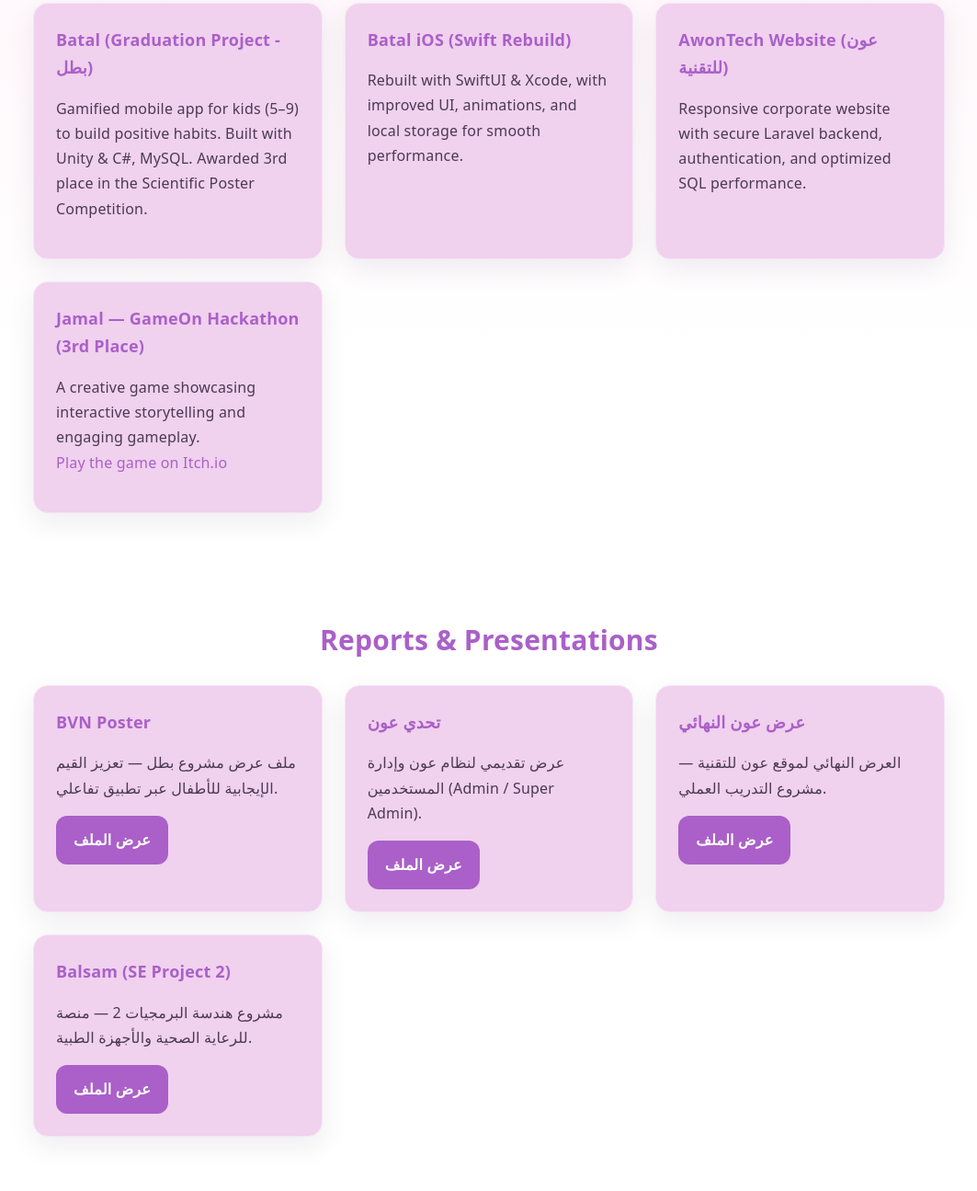
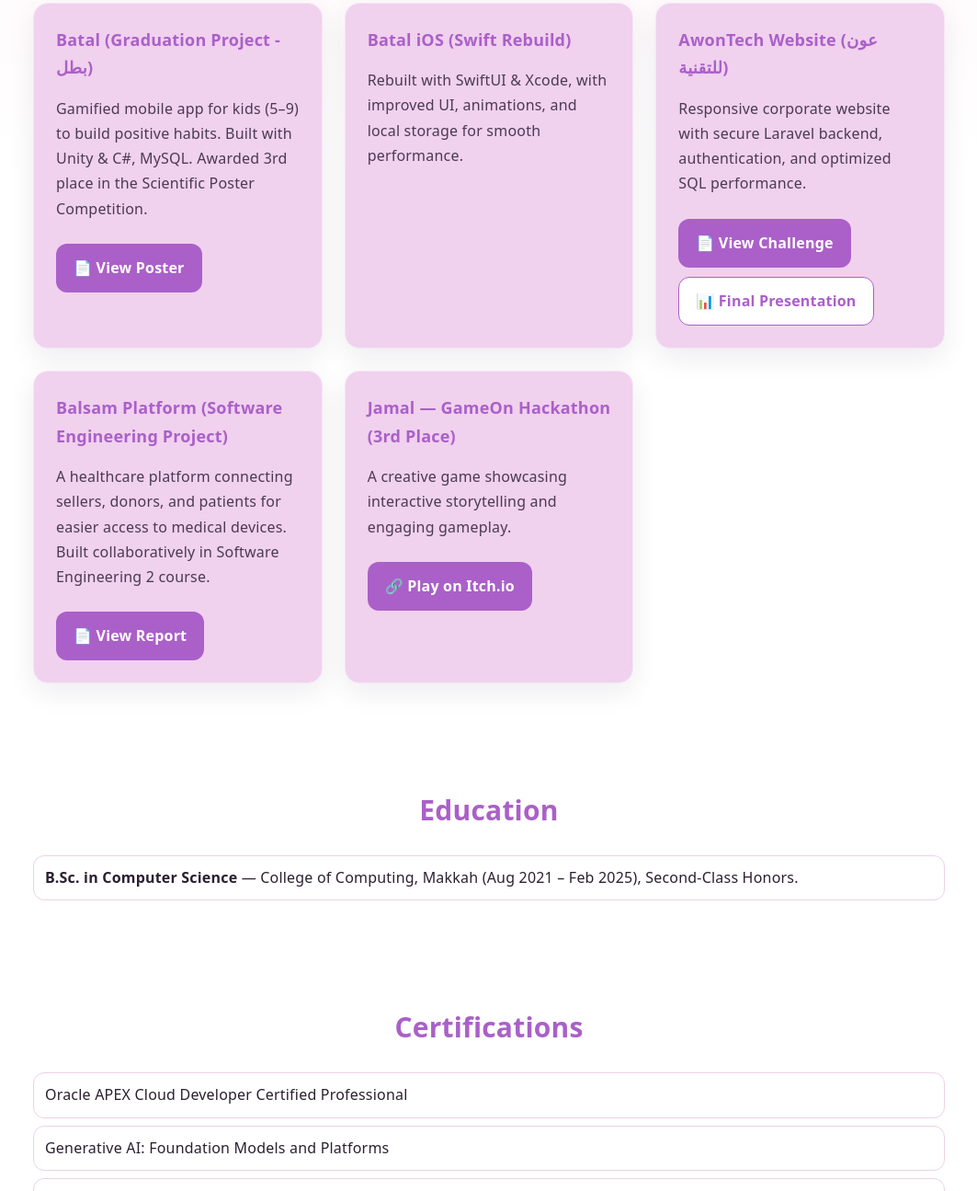
Before and after one commit to ShaimaDev/shaima-portfolio, a plain HTML site: page index.html in a window 1280 px wide. Shown: the part 1283-2578 px from the top of the page at 92% size, without its empty margins (108-1171 px from the left). Drawn offline with Linux system fonts and the light colour scheme.

Commit message:
Update index.html

```diff
--- a/index.html
+++ b/index.html
@@ -66,12 +66,12 @@
     .actions{ margin-top: var(--space-3); display:flex; gap:12px; justify-content:center; flex-wrap: wrap; }
     .btn{
       display:inline-block; padding: 12px 18px; border-radius: 12px; border: 1px solid transparent;
-      font-weight:600; letter-spacing:.2px;
+      font-weight:600; letter-spacing:.2px; transition: all .2s ease-in-out;
     }
     .btn.primary{ background: var(--c-main); color: #fff; }
-    .btn.primary:hover{ background: color-mix(in srgb, var(--c-main) 85%, black); text-decoration:none; }
+    .btn.primary:hover{ background: color-mix(in srgb, var(--c-main) 85%, black); transform: scale(1.03); text-decoration:none; }
     .btn.ghost{ border-color: var(--c-main); color: var(--c-main); background: #fff; }
-    .btn.ghost:hover{ background: color-mix(in srgb, var(--c-3) 55%, white); text-decoration:none; }
+    .btn.ghost:hover{ background: color-mix(in srgb, var(--c-3) 55%, white); transform: scale(1.03); text-decoration:none; }
 
     .section-title{
       font-size: clamp(22px, 3vw, 30px);
@@ -89,6 +89,11 @@
       border-radius: var(--radius);
       padding: var(--space-3);
       box-shadow: var(--shadow);
+      transition: transform .25s ease, box-shadow .25s ease;
+    }
+    .card:hover{
+      transform: translateY(-4px);
+      box-shadow: 0 12px 40px rgba(42,16,51,.12);
     }
     .card h3{ margin:0 0 6px; font-size: 18px; color: var(--c-main); }
     .muted{ color: var(--c-ink-soft); }
@@ -122,7 +127,6 @@
         <a href="#about">About</a>
         <a href="#skills">Skills</a>
         <a href="#projects">Projects</a>
-        <a href="#reports">Reports</a>
         <a href="#certifications">Certifications</a>
         <a href="#contact">Contact</a>
       </nav>
@@ -172,55 +176,61 @@
       </div>
     </section>
 
+    <!-- Updated Projects Section -->
     <section id="projects">
       <h2 class="section-title">Projects & Game Development</h2>
       <div class="grid">
+
         <article class="card">
           <h3>Batal (Graduation Project - بطل)</h3>
-          <p class="muted">Gamified mobile app for kids (5–9) to build positive habits. Built with Unity & C#, MySQL. Awarded 3rd place in the Scientific Poster Competition.</p>
-        </article>
-        <article class="card">
-          <h3>Batal iOS (Swift Rebuild)</h3>
-          <p class="muted">Rebuilt with SwiftUI & Xcode, with improved UI, animations, and local storage for smooth performance.</p>
-        </article>
-        <article class="card">
-          <h3>AwonTech Website (عون للتقنية)</h3>
-          <p class="muted">Responsive corporate website with secure Laravel backend, authentication, and optimized SQL performance.</p>
-        </article>
-        <article class="card">
-          <h3>Jamal — GameOn Hackathon (3rd Place)</h3>
-          <p class="muted">A creative game showcasing interactive storytelling and engaging gameplay. <br /><a href="https://jamalteam.itch.io/jamal" target="_blank" rel="noopener">Play the game on Itch.io</a></p>
-        </article>
-      </div>
-    </section>
-
-    <!-- New Section for Reports & Presentations -->
-    <section id="reports">
-      <h2 class="section-title">Reports & Presentations</h2>
-      <div class="grid">
-        <article class="card">
-          <h3>BVN Poster</h3>
-          <p class="muted">ملف عرض مشروع بطل — تعزيز القيم الإيجابية للأطفال عبر تطبيق تفاعلي.</p>
-          <a class="btn primary" href="BVN Poster.pdf" target="_blank">عرض الملف</a>
+          <p class="muted">
+            Gamified mobile app for kids (5–9) to build positive habits. Built with Unity & C#, MySQL.
+            Awarded 3rd place in the Scientific Poster Competition.
+          </p>
+          <div class="actions" style="justify-content:flex-start;">
+            <a class="btn primary" href="BVN Poster.pdf" target="_blank">📄 View Poster</a>
+          </div>
         </article>
 
         <article class="card">
-          <h3>تحدي عون</h3>
-          <p class="muted">عرض تقديمي لنظام عون وإدارة المستخدمين (Admin / Super Admin).</p>
-          <a class="btn primary" href="تحدي عون.pdf" target="_blank">عرض الملف</a>
+          <h3>Batal iOS (Swift Rebuild)</h3>
+          <p class="muted">
+            Rebuilt with SwiftUI & Xcode, with improved UI, animations, and local storage for smooth performance.
+          </p>
         </article>
 
         <article class="card">
-          <h3>عرض عون النهائي</h3>
-          <p class="muted">العرض النهائي لموقع عون للتقنية — مشروع التدريب العملي.</p>
-          <a class="btn primary" href="عرض عون النهائي .pdf" target="_blank">عرض الملف</a>
+          <h3>AwonTech Website (عون للتقنية)</h3>
+          <p class="muted">
+            Responsive corporate website with secure Laravel backend, authentication, and optimized SQL performance.
+          </p>
+          <div class="actions" style="justify-content:flex-start; flex-wrap:wrap; gap:10px;">
+            <a class="btn primary" href="تحدي عون.pdf" target="_blank">📄 View Challenge</a>
+            <a class="btn ghost" href="عرض عون النهائي .pdf" target="_blank">📊 Final Presentation</a>
+          </div>
         </article>
 
         <article class="card">
-          <h3>Balsam (SE Project 2)</h3>
-          <p class="muted">مشروع هندسة البرمجيات 2 — منصة للرعاية الصحية والأجهزة الطبية.</p>
-          <a class="btn primary" href="SE project 2.pdf" target="_blank">عرض الملف</a>
+          <h3>Balsam Platform (Software Engineering Project)</h3>
+          <p class="muted">
+            A healthcare platform connecting sellers, donors, and patients for easier access to medical devices.
+            Built collaboratively in Software Engineering 2 course.
+          </p>
+          <div class="actions" style="justify-content:flex-start;">
+            <a class="btn primary" href="SE project 2.pdf" target="_blank">📄 View Report</a>
+          </div>
         </article>
+
+        <article class="card">
+          <h3>Jamal — GameOn Hackathon (3rd Place)</h3>
+          <p class="muted">
+            A creative game showcasing interactive storytelling and engaging gameplay.
+          </p>
+          <div class="actions" style="justify-content:flex-start;">
+            <a class="btn primary" href="https://jamalteam.itch.io/jamal" target="_blank" rel="noopener">🔗 Play on Itch.io</a>
+          </div>
+        </article>
+
       </div>
     </section>
 
```
